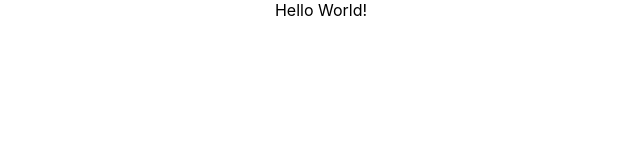
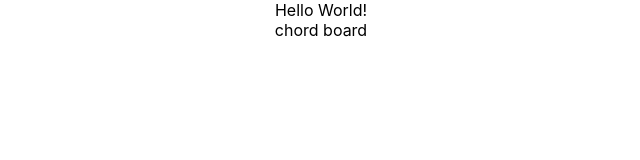
Before and after one commit to arosso17/ChordBoard, a React (Create React App) app in the folder client/: page / in a window 1280 px wide. Shown: the top 160 px of the page, without its empty margins (319-959 px from the left). Built offline with nearby package versions, Linux system fonts and the light colour scheme.

Commit message:
included chord board in App.js

```diff
--- a/client/src/App.js
+++ b/client/src/App.js
@@ -1,9 +1,11 @@
 import './App.css';
+import ChordBoard from './components/ChordBoard';
 
 function App() {
   return (
     <div className="App">
       Hello World!
+      <ChordBoard />
     </div>
   );
 }
```
